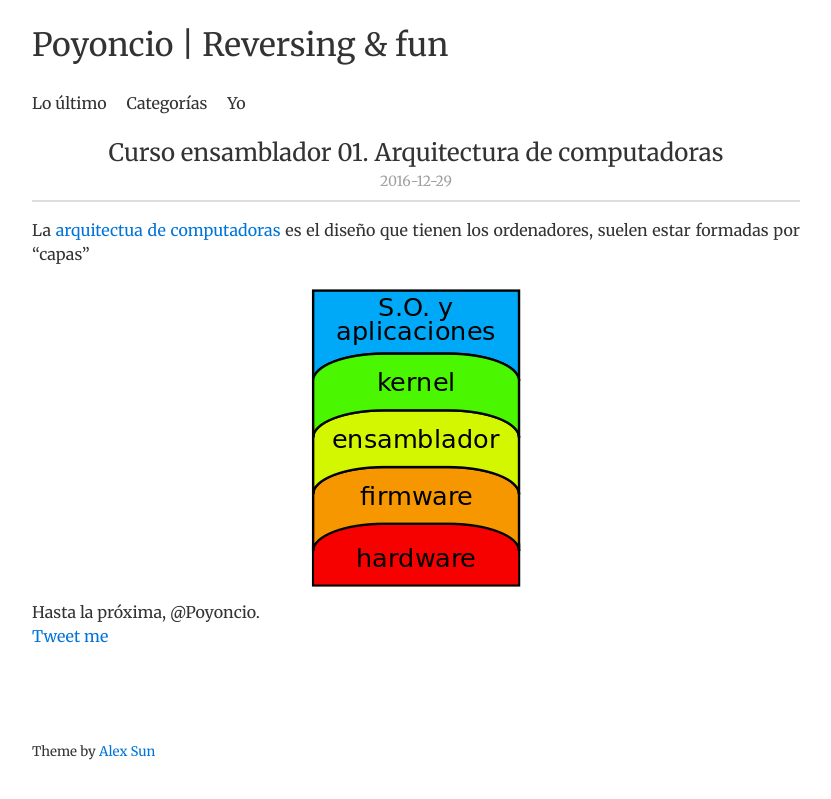
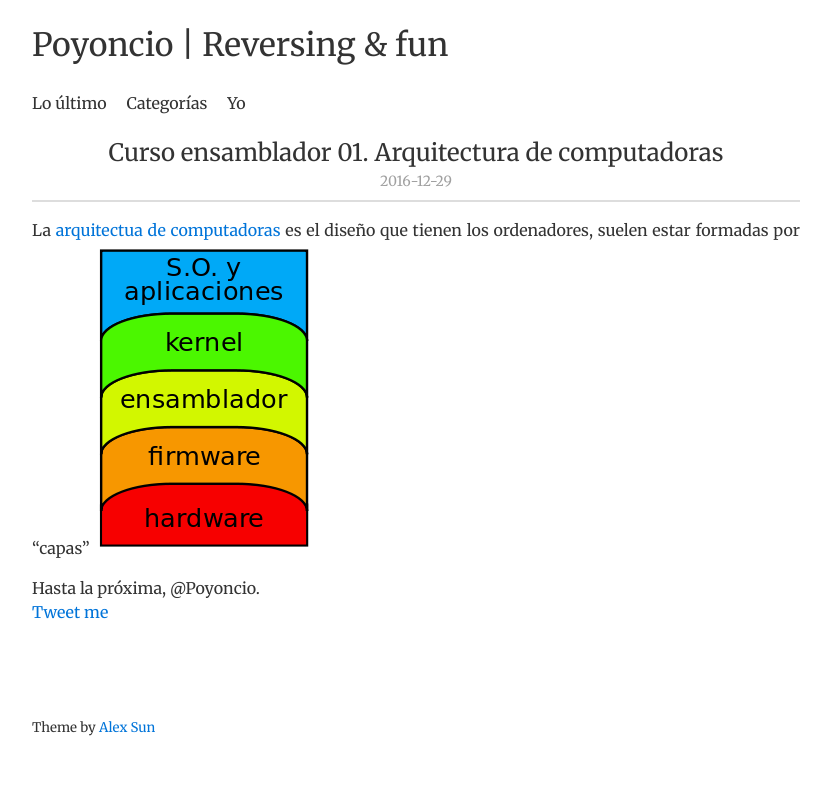
Before and after one commit to Poyoncio/poyoweb, a Jekyll site: the page built from _posts/2016-12-29-Curso-ensamblador-01-Arquitectura-de-computadoras.md, in a window 1280 px wide. Shown: the top 799 px of the page, without its empty margins (224-1055 px from the left). Built offline with Jekyll 4.4.1, drawn with Linux system fonts in a browser that asks for light colours; nearby versions of some CDN libraries; comment, search, counter and statistics services are not loaded.

Commit message:
Update 2016-12-29-Curso-ensamblador-01-Arquitectura-de-computadoras.md

```diff
--- a/_posts/2016-12-29-Curso-ensamblador-01-Arquitectura-de-computadoras.md
+++ b/_posts/2016-12-29-Curso-ensamblador-01-Arquitectura-de-computadoras.md
@@ -5,7 +5,4 @@ date: 2016-12-29
 ---
 --------------------
 La [arquitectua de computadoras](https://es.wikipedia.org/wiki/Arquitectura_de_computadoras) es el diseño que tienen los ordenadores, suelen estar formadas por "capas"
-
-<center>
-<img src="/images/capas-arquitectura-computadoras.png">
-</center>
+![image-title-here](/images/capas-arquitectura-computadoras.png){:class="img-responsive"}
```
